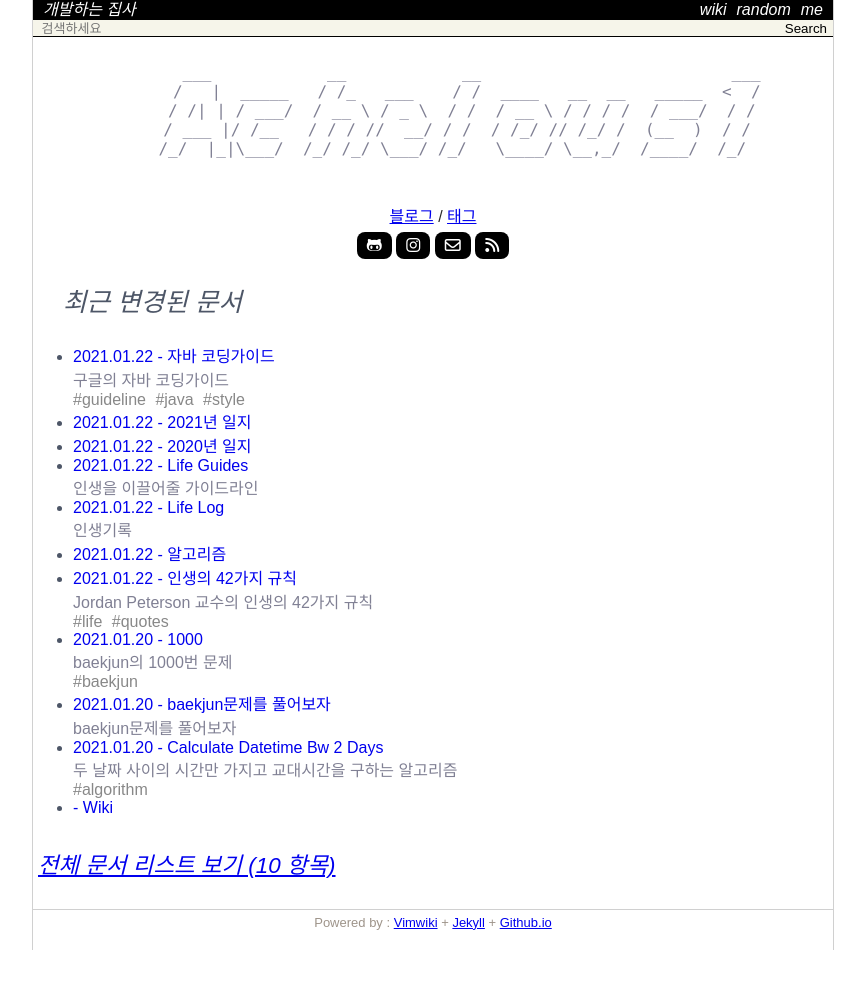
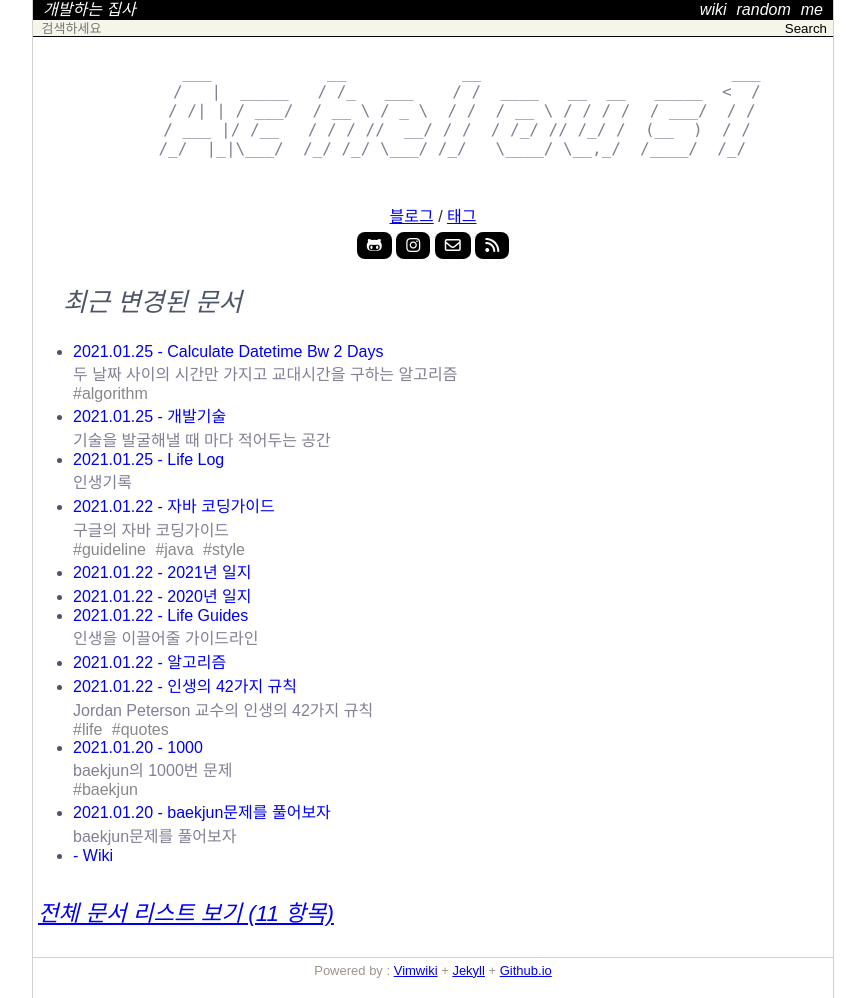
Before and after one commit to Achelous1/achelous1.github.io, a Jekyll site: the page built from index.html, in a window 1280 px wide. Shown: the whole page, without its empty margins (207-1072 px from the left). Built offline with Jekyll 4.4.1, drawn with Linux system fonts in a browser that asks for light colours; nearby versions of some CDN libraries; some web fonts are replaced; before the commit the page ends 950 px from its top, so only the background shows below that.

Commit message:
MINOR CHANGES in wiki posts

````diff
--- a/_data/pageMap.yml
+++ b/_data/pageMap.yml
@@ -44,7 +44,7 @@ calculate-datetime-bw-2-days:
     summary: '두 날짜 사이의 시간만 가지고 교대시간을 구하는 알고리즘'
     parent: program-algorithms
     url: /wiki/calculate-datetime-bw-2-days
-    updated: '2021-01-20 16:45:04 +0900'
+    updated: '2021-01-25 10:51:44 +0900'
     children: []
 google-java-style-guide:
     type: wiki
@@ -76,7 +76,7 @@ life-log:
     summary: 인생기록
     parent: index
     url: /wiki/life-log
-    updated: '2021-01-22 14:51:10 +0900'
+    updated: '2021-01-25 10:34:03 +0900'
     children: ['2020', '2021']
 programming:
     type: wiki
@@ -86,3 +86,11 @@ programming:
     url: /wiki/programming
     updated: '2021-01-22 14:13:50 +0900'
     children: [google-java-style-guide]
+tech:
+    type: wiki
+    title: 개발기술
+    summary: '기술을 발굴해낼 때 마다 적어두는 공간'
+    parent: index
+    url: /wiki/tech
+    updated: '2021-01-25 10:35:46 +0900'
+    children: []
--- a/_wiki/calculate-datetime-bw-2-days.md
+++ b/_wiki/calculate-datetime-bw-2-days.md
@@ -3,7 +3,7 @@ layout  : wiki
 title   :
 summary : 두 날짜 사이의 시간만 가지고 교대시간을 구하는 알고리즘
 date    : 2021-01-20 16:44:03 +0900
-updated : 2021-01-20 16:45:04 +0900
+updated : 2021-01-25 10:51:44 +0900
 tag     : algorithm
 toc     : true
 public  : true
@@ -43,7 +43,7 @@ latex   : false
 
 * `UNIX Time` 을 활용 한 해결방안
   * 모든 언어에서 공통적으로 활용하고 있는 [UNIX Time][unix_wiki_link]을 활용하여 간단하게 다음 자바스크립트 코드를 구현해 보았다
-```javascript
+``` javascript
 // 교대 데이터
 var shifts= [
     {shiftId : '1', shiftNm: '1교대', shiftStTm: '0700', shiftEndTm: '1459'},
--- a/_wiki/life-log.md
+++ b/_wiki/life-log.md
@@ -3,7 +3,7 @@ layout  : wiki
 title   : Life Log
 summary : 인생기록
 date    : 2021-01-22 14:47:35 +0900
-updated : 2021-01-22 14:51:10 +0900
+updated : 2021-01-25 10:34:03 +0900
 tag     :
 toc     : true
 public  : true
--- /dev/null
+++ b/_wiki/tech.md
@@ -0,0 +1,16 @@
+---
+layout  : wiki
+title   : 개발기술
+summary : 기술을 발굴해낼 때 마다 적어두는 공간
+date    : 2021-01-25 10:34:24 +0900
+updated : 2021-01-25 10:35:46 +0900
+tag     :
+toc     : true
+public  : true
+parent  : [[index]]
+latex   : false
+---
+* TOC
+{:toc}
+
+#
````
